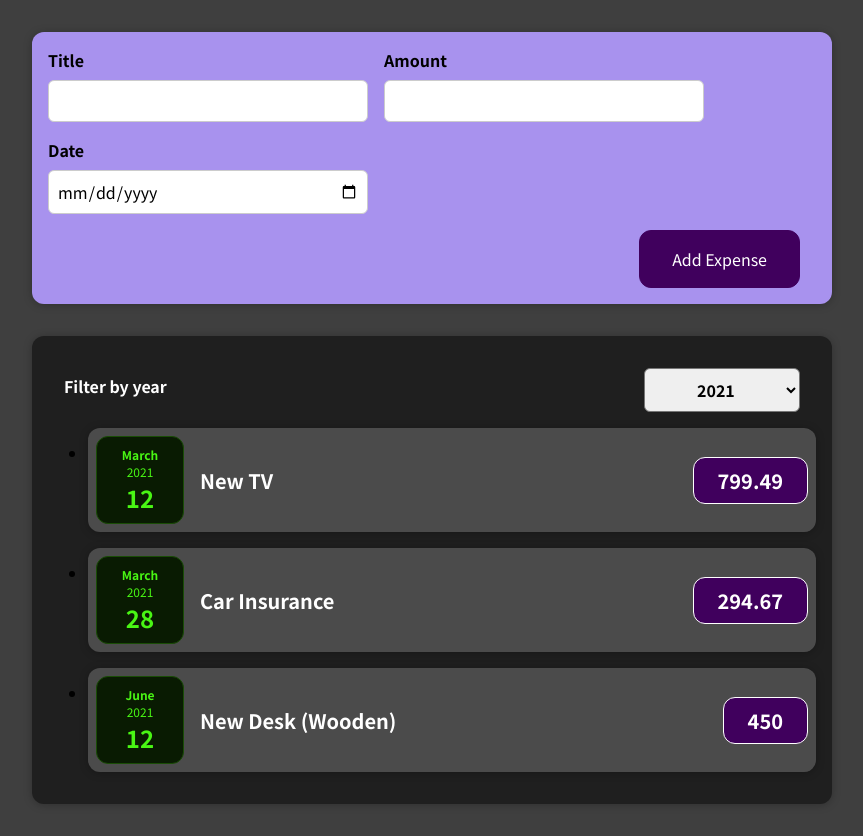
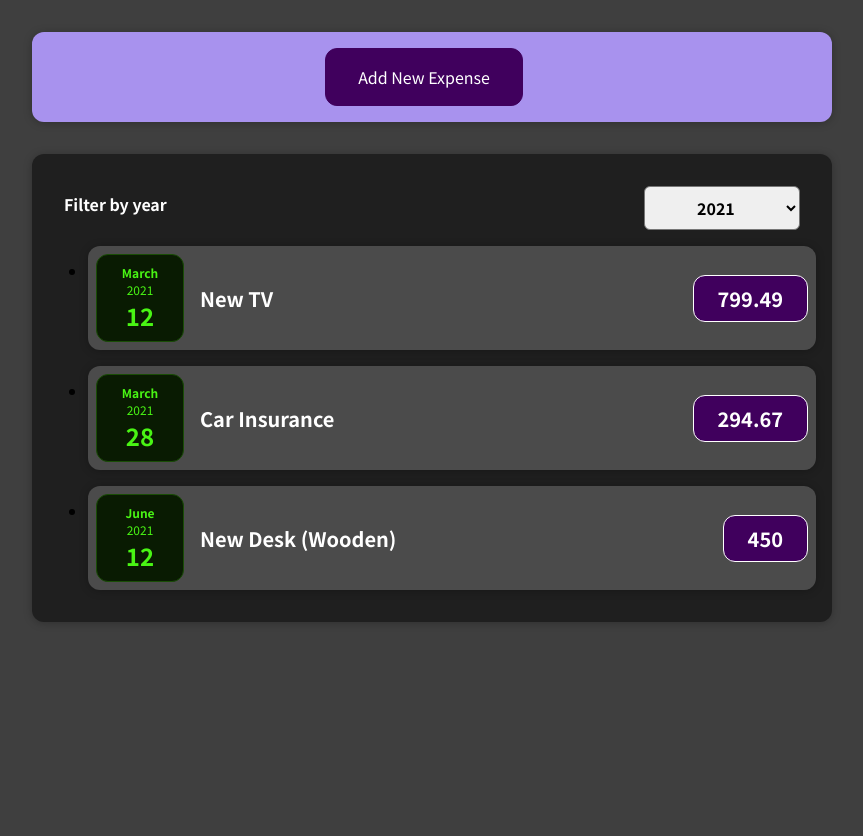
Before and after one commit to rbekeris/Udemy_React_Course, a React (Create React App) app in the folder react-complete-guide/: page / in a window 1280 px wide. Shown: the whole page, without its empty margins (208-1071 px from the left). After the commit the page ends 800 px from the top, so only its background shows below. Built offline with nearby package versions, Linux system fonts and the light colour scheme.

Commit message:
added button handler for form

```diff
--- a/react-complete-guide/src/components/NewExpense/ExpenseForm.js
+++ b/react-complete-guide/src/components/NewExpense/ExpenseForm.js
@@ -60,6 +60,7 @@ const ExpenseForm = (props) => {
             </div>
         </div>
         <div className="new-expense__actions">
+            <button type="button" onClick={props.onCancel}>Cancel</button>
             <button type="submit">Add Expense</button>
         </div>
     </form>
--- a/react-complete-guide/src/components/NewExpense/NewExpense.js
+++ b/react-complete-guide/src/components/NewExpense/NewExpense.js
@@ -1,8 +1,9 @@
-import React from 'react';
+import React, {useState} from 'react';
 import './NewExpense.css'
 import ExpenseForm from './ExpenseForm'
 
 const NewExpense = (props) => {
+    const [isEditing, setIsEditing] = useState(false);
     //This function will handle the data received from the form submission
     const saveExpenseDataHandler = (enteredExpenseData) => {
         const expenseData = {
@@ -10,12 +11,22 @@ const NewExpense = (props) => {
             id: Math.random().toString()
         };
         props.onAddExpense(expenseData);
+        setIsEditing(false);
     };
+
+    const startEditingHandler = () => {
+        setIsEditing(true);
+    }
+
+    const stopEditingHandler = () => {
+        setIsEditing(false);
+    }
         return (
         <div className="new-expense">
+            {!isEditing && <button onClick = {startEditingHandler} >  Add New Expense</button>}
             {/* our custom components can also incorporate a function that we pass as props to the child component
             We will use this function in our child function to pass data back to the parent component*/}
-            <ExpenseForm onSaveExpenseData={saveExpenseDataHandler}/>
+            {isEditing && <ExpenseForm onSaveExpenseData={saveExpenseDataHandler} onCancel={stopEditingHandler}/>}
         </div>
         );
 };
```
Also changed, not shown: 1 other file (tests, documents, lock files or other folders).
